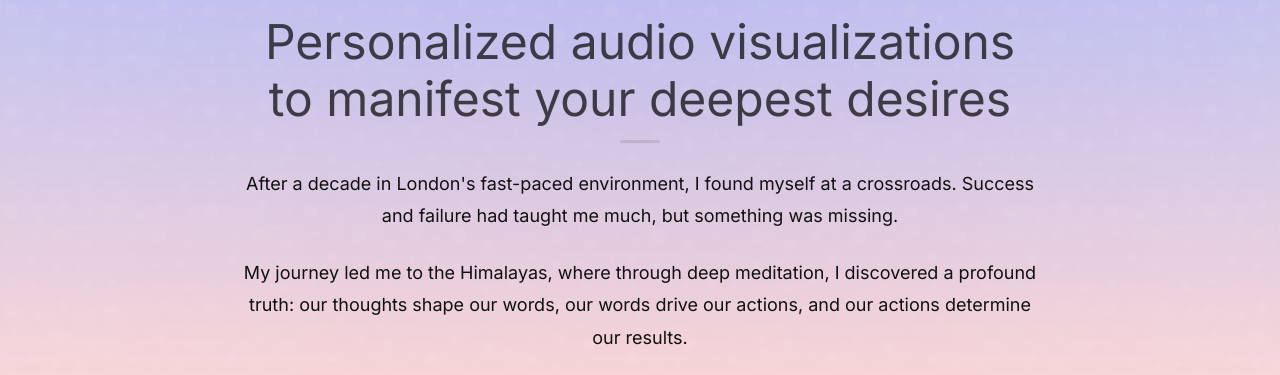
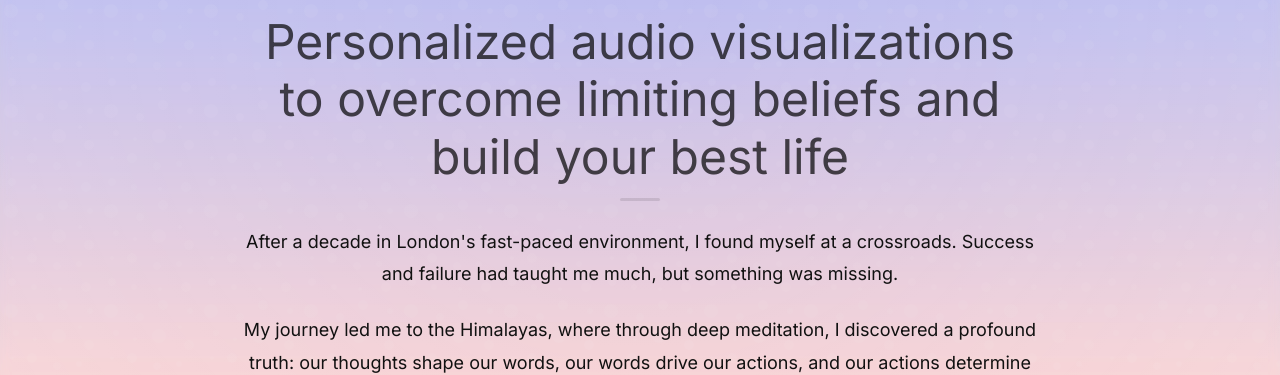
Before and after one commit to rahulgoyal203/expedition-website, a website: page index.html in a window 1280 px wide. Shown: the part 400-775 px from the top of the page. Drawn offline with Linux system fonts and the light colour scheme.

Commit message:
website copy

```diff
--- a/index.html
+++ b/index.html
@@ -18,7 +18,7 @@
 
         <section class="hero">
             <h1>Transform Your Mind, Transform Your Life</h1>
-            <h2 class="byline">Personalized audio visualizations to manifest your deepest desires</h2>
+            <h2 class="byline">Personalized audio visualizations to overcome limiting beliefs and build your best life</h2>
 
             <p>After a decade in London's fast-paced environment, I found myself at a crossroads. Success and failure had taught me much, but something was missing.</p>
 
```
